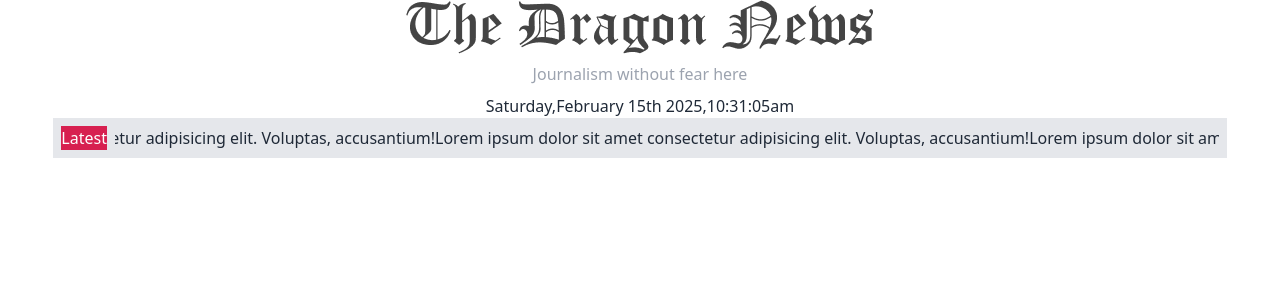
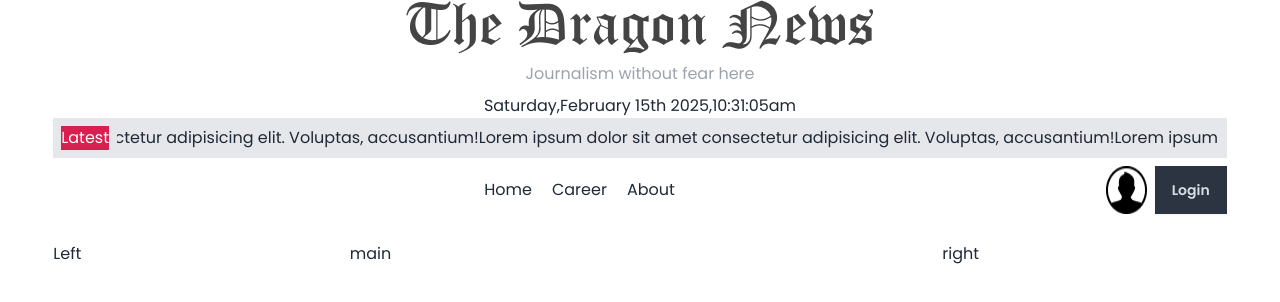
Before and after one commit to arjahid/News-Site, a React (Vite) app: page / in a window 1280 px wide. Shown: the top 302 px of the page. Built offline with nearby package versions, Linux system fonts and the light colour scheme.

Commit message:
define main section

```diff
--- a/src/components/Header.jsx
+++ b/src/components/Header.jsx
@@ -7,7 +7,7 @@
             <div className='' >
                 <img src={logo} alt="" />
             </div>
-            <h2 className='text-gray-400'>Journalism without fear here</h2>
+            <h2 className='text-gray-400 '>Journalism without fear here</h2>
             <p>{moment().format("dddd,MMMM Do YYYY,h:mm:ssa")}</p>
         </div>
     );
--- /dev/null
+++ b/src/components/Navbar.jsx
@@ -0,0 +1,23 @@
+import React from 'react';
+import { Link } from 'react-router-dom';
+import userIcon  from '../assets/img/user.png'
+
+const Navbar = () => {
+    return (
+        <div className='flex justify-between items-center'>
+            <div></div>
+            <div className="nav space-x-5">
+                <Link to='/'>Home</Link>
+                <Link to='/career'>Career</Link>
+                <Link to='/about'>About</Link>
+            </div>
+            <div className="login flex gap-2">
+                <img src={userIcon} alt="" />
+                <button className='btn btn-neutral rounded-none'>Login</button>
+            </div>
+
+        </div>
+    );
+};
+
+export default Navbar;
--- a/src/index.css
+++ b/src/index.css
@@ -1,3 +1,4 @@
+@import url(https://fonts.googleapis.com/css2?family=Poppins:ital,wght@0,100;0,200;0,300;0,400;0,500;0,600;0,700;0,800;0,900;1,100;1,200;1,300;1,400;1,500;1,600;1,700;1,800;1,900&display=swap);
 @tailwind base;
 @tailwind components;
 @tailwind utilities;
--- a/src/layouts/Home.jsx
+++ b/src/layouts/Home.jsx
@@ -1,14 +1,20 @@
 import React from 'react';
 import Header from '../components/Header';
 import LatestNews from '../components/LatestNews';
+import Navbar from '../components/Navbar';
 
 const Home = () => {
     return (
-        <div>
+        <div className='font-Poppins'>
             <header> <Header></Header></header>
             <section className='w-11/12 mx-auto'><LatestNews></LatestNews></section>
-            <nav></nav>
-            <main></main>
+
+            <nav className='w-11/12 mx-auto py-2 '><Navbar ></Navbar></nav>
+            <main className='w-11/12 mx-auto pt-5 grid grid-cols-12 gap-3'>
+            <aside className='left col-span-3'>Left</aside>
+            <section className='col-span-6'>main</section>
+            <aside className='col-span-3'>right</aside>
+            </main>
         </div>
     );
 };
--- a/tailwind.config.js
+++ b/tailwind.config.js
@@ -5,7 +5,11 @@
     "./src/**/*.{js,ts,jsx,tsx}",
     ],
   theme: {
-    extend: {},
+    extend: {
+      fontFamily: {
+        'Poppins': ['Poppins', 'serif'],
+      },
+    },
   },
   plugins: [
     require('daisyui')
```
